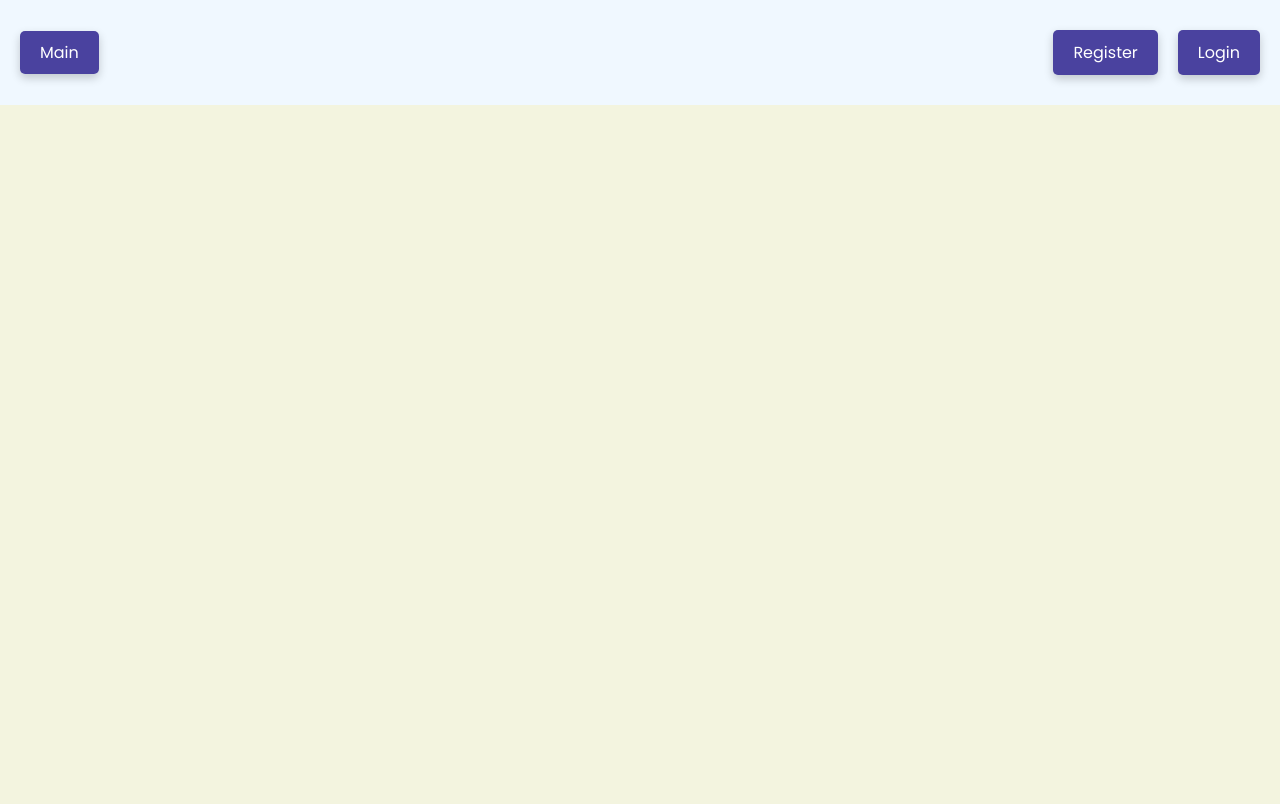
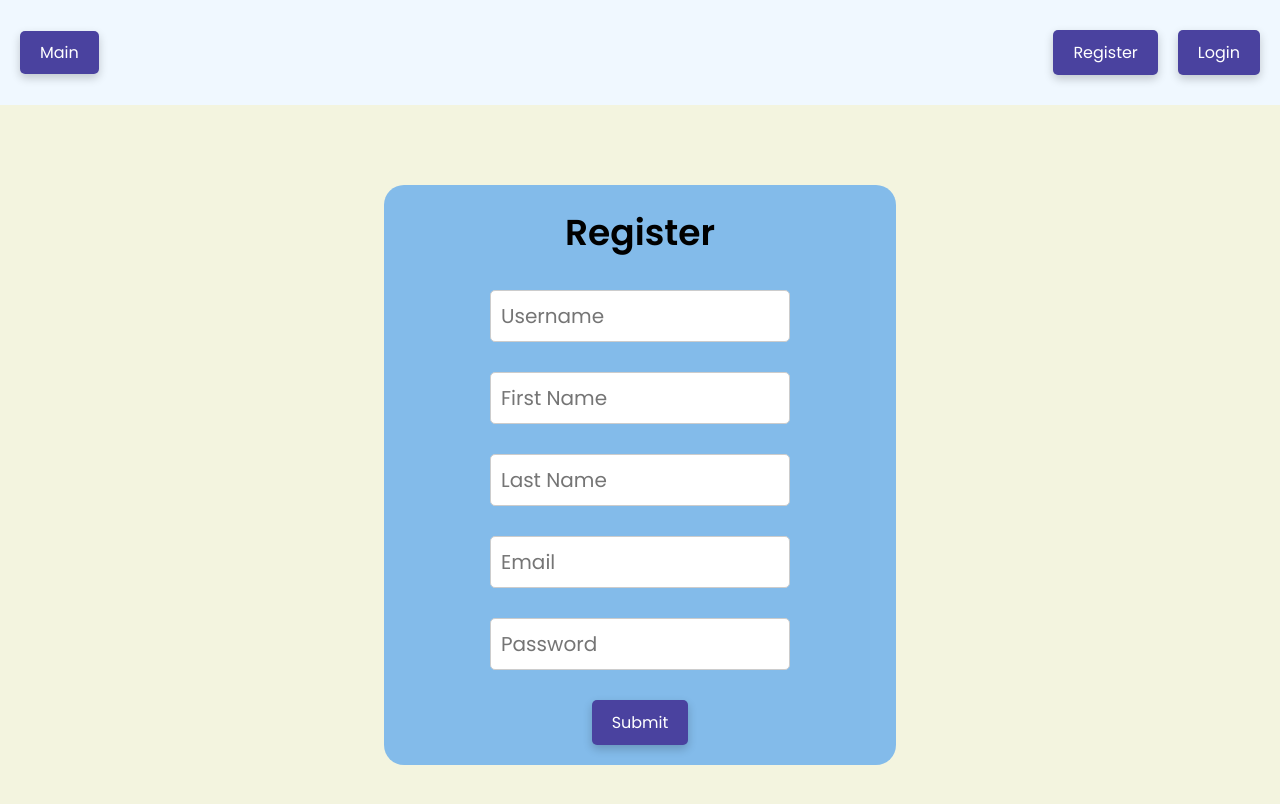
Before and after one commit to KailenC/Bracket-Website-group-project, a React (Create React App) app in the folder frontend/: page /register in a window 1280 px wide. Before the commit this address had no page. Shown: the top 804 px of the page. Built offline with nearby package versions, Linux system fonts and the light colour scheme.

Commit message:
made changes to registeration
it matches the login. very simple. the error button works really well. I need to learn how to connect the database to test if the proper validation steps to move to the login page to login works

```diff
--- a/frontend/src/App.js
+++ b/frontend/src/App.js
@@ -20,7 +20,7 @@ function App() {
 
       <Routes>
         <Route path="/" element={<Main />} />
-        <Route path="/register " element={<Register />} />
+        <Route path="/register" element={<Register />} />
         <Route path="/login" element={<Login />} />
       </Routes>
     </Router>
--- a/frontend/src/Login.js
+++ b/frontend/src/Login.js
@@ -1,5 +1,4 @@
 import { useState } from "react";
-// import { login } from "../../backend/src/controllers/auth.controller";
 
 function Login() {
   const [username, setUsername] = useState("");
--- a/frontend/src/Register.js
+++ b/frontend/src/Register.js
@@ -1,4 +1,5 @@
 import { useState } from "react";
+import { useNavigate } from "react-router-dom";
 
 function Register() {
   const [username, setUsername] = useState("");
@@ -9,7 +10,15 @@ function Register() {
   const [message, setMessage] = useState("");
   const [loginError, setError] = useState("");
 
+
+  const navigate = useNavigate();
+
   const handleSubmit = async () => {
+
+    setMessage("");
+    setError("");
+
+    try{
     const response = await fetch("http://localhost:8080/auth/register", {
       method: "POST",
       headers: {
@@ -25,59 +34,75 @@ function Register() {
     });
 
     const data = await response.json();
-    setMessage(data.message);
-    setError(data.error);
+      if(!response.ok){
+        setError(data.error || "Registration failed. Please try again."); // the failure part works idk if the success part works I need the database to test that
+        return;
+      }
+      else if(response.ok){
+        setMessage(data.message || "Registration successful! You can now log in.");
+      }
+    }catch (error) {
+      setError("An error occurred during registration. Please try again.");
+      return;
+    }
+
+
   };
 
   return (
-    <div style={{ padding: "20px" }}>
-      <h1>Password Test</h1>
+    <div className="center-register">
+      <h1>Register</h1>
 
       <input
         placeholder="Username"
         value={username}
         onChange={(e) => setUsername(e.target.value)}
+        className="text-entry"
       />
-      <br />
-      <br />
 
       <input
-        placeholder="firstName"
+        placeholder="First Name"
         value={first_name}
         onChange={(e) => setFirstName(e.target.value)}
+        className="text-entry"
       />
-      <br />
-      <br />
 
       <input
-        placeholder="lastName"
+        placeholder="Last Name"
         value={last_name}
         onChange={(e) => setLastName(e.target.value)}
+        className="text-entry"
       />
-      <br />
-      <br />
 
       <input
-        placeholder="email"
+        placeholder="Email"
         value={email}
         onChange={(e) => setEmail(e.target.value)}
+        className="text-entry"
       />
-      <br />
-      <br />
 
       <input
         type="password"
         placeholder="Password"
         value={password}
         onChange={(e) => setPassword(e.target.value)}
+        className="text-entry"
       />
-      <br />
-      <br />
 
-      <button onClick={handleSubmit}>Submit</button>
+      <button onClick={handleSubmit} className="btn">Submit</button>
 
-      <p>{message}</p>
-      <p>{loginError}</p>
+      {message && (
+        <div>
+          <p className="success-message">{message}</p>
+          <button className="btn" onClick={() => navigate("/login")}>
+            Go to Login
+          </button>
+        </div>
+      )}
+
+
+      {loginError && <p className="error-message">{loginError}</p>}
+
     </div>
   );
 }
```
